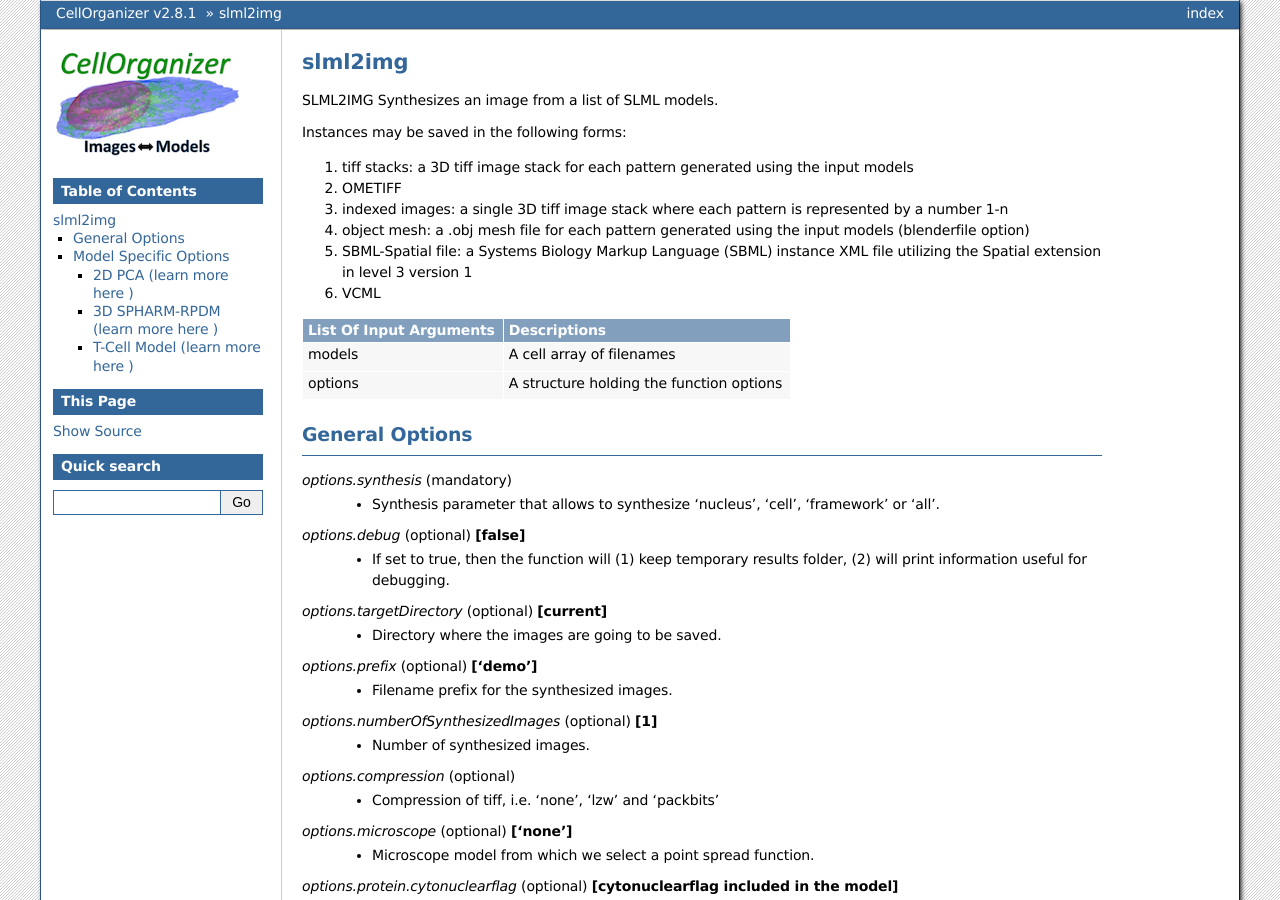
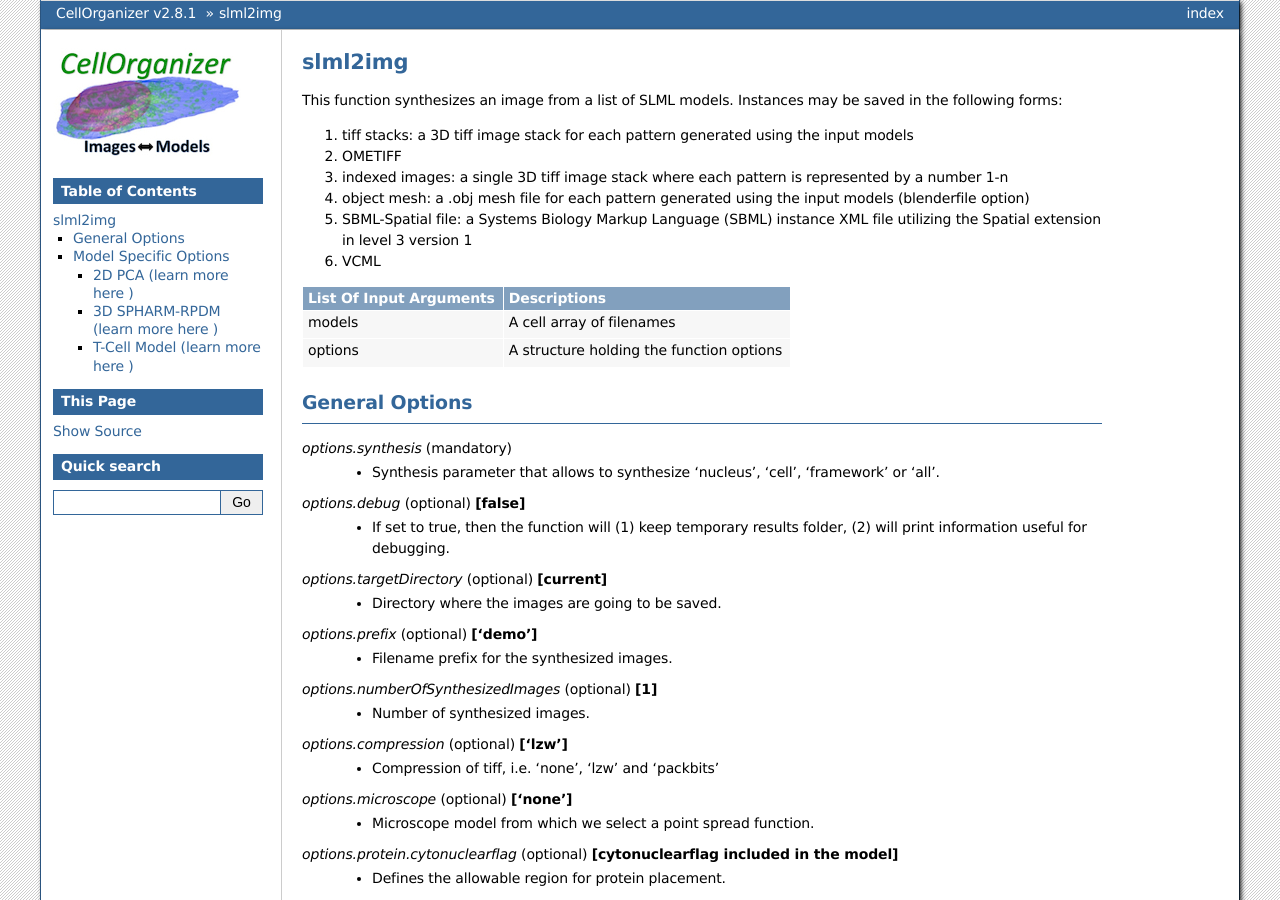
Before and after one commit to murphygroup/cellorganizer-documentation_old, a Sphinx documentation site: the page built from source/chapters/cellorganizer_options/slml2img_options.rst, in a window 1280 px wide and 900 px high. Built offline with Sphinx 7.4.7, drawn with Linux system fonts in a browser that asks for light colours.

Commit message:
Update slml2img_options.rst

```diff
--- a/source/chapters/cellorganizer_options/slml2img_options.rst
+++ b/source/chapters/cellorganizer_options/slml2img_options.rst
@@ -1,7 +1,6 @@
 slml2img
 ********
-SLML2IMG Synthesizes an image from a list of SLML models.
-
+This function synthesizes an image from a list of SLML models.
 Instances may be saved in the following forms:
 
 #. tiff stacks: a 3D tiff image stack for each pattern generated using the input models
@@ -36,7 +35,7 @@
 *options.numberOfSynthesizedImages* (optional) **[1]**
     * Number of synthesized images.
 
-*options.compression* (optional)
+*options.compression* (optional) **['lzw']**
     * Compression of tiff, i.e. 'none', 'lzw' and 'packbits'
 
 *options.microscope* (optional) **['none']**
```
